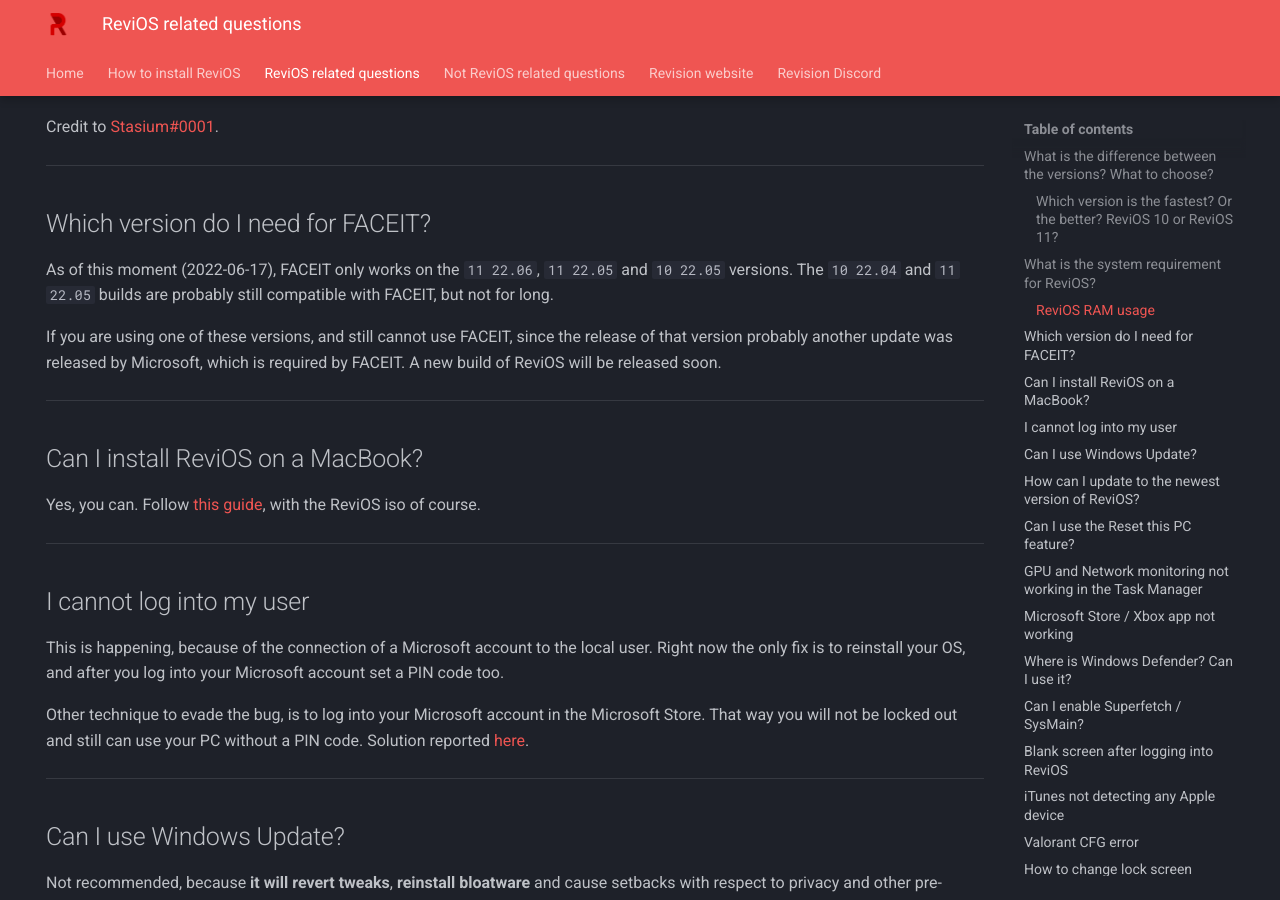
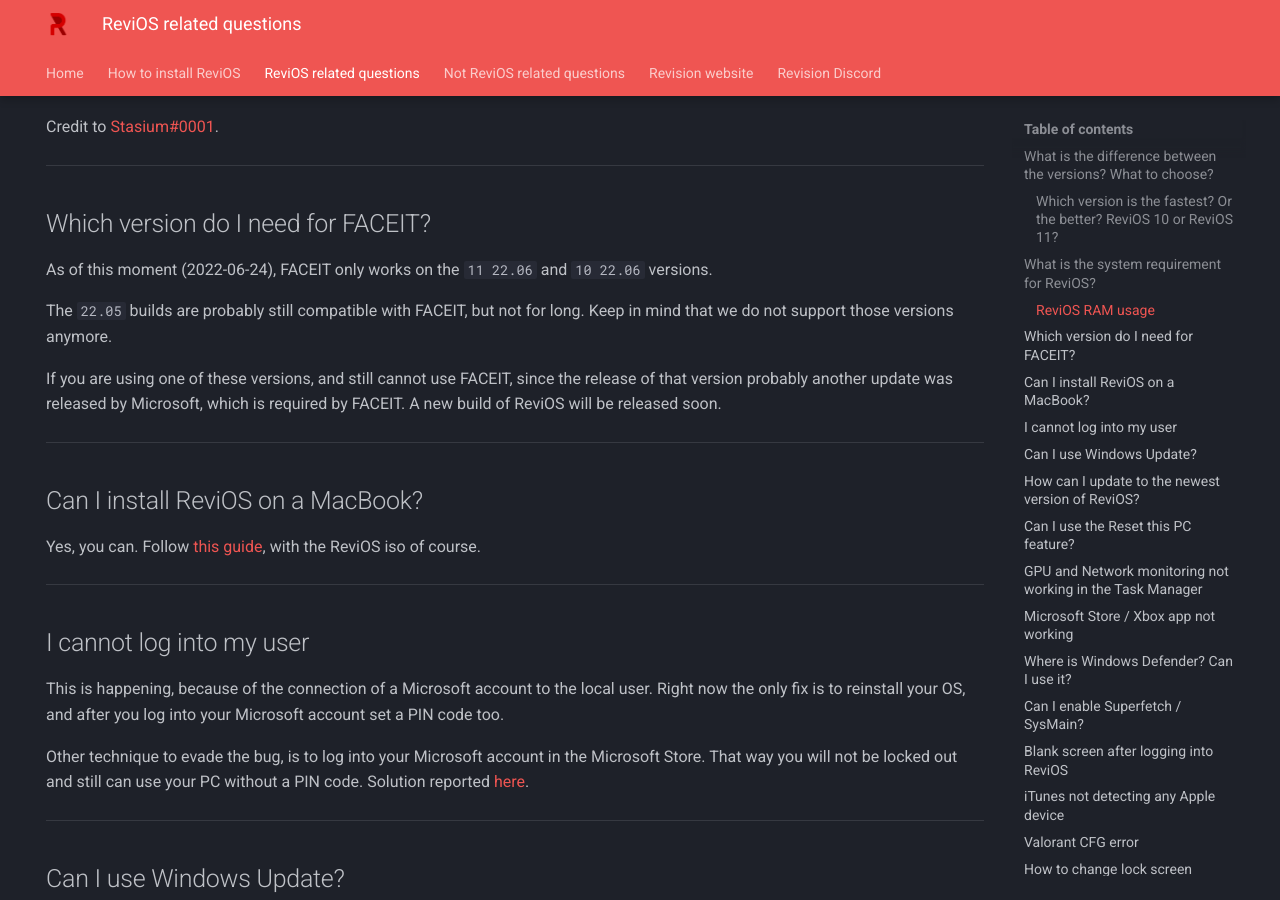
Before and after one commit to dkovacs24/ReviOS_faq, an MkDocs documentation site: the page built from docs/related.md, in a window 1280 px wide and 900 px high, scrolled down 1460 px. Built offline with MkDocs 1.6.1 and Material for MkDocs 9.7.7, drawn with Linux system fonts in a browser that asks for light colours; some of the changed text lies outside the part shown.

Commit message:
new revios 10 version

```diff
--- a/docs/related.md
+++ b/docs/related.md
@@ -13,28 +13,28 @@
 
 ## What is the difference between the versions? What to choose?
 
-As of this moment (2022-06-17), there are only 2 versions of ReviOS that are supported: `11 22.06`, `10 21.05`. No other versions are supported.
+As of this moment (2022-06-24), there are only 2 versions of ReviOS that are supported: `11 22.06`, `10 21.06`. No other versions are supported.
 
 === "ReviOS 11 22.06"
 
     Based on the latest Windows 11 Pro (22621.105), released on 17th of June 2022.
 
-    [Changelog](https://www.revi.cc/revios/download/changelog#h.5m29vb11epyy){target=_blank}
+    [Changelog](https://www.revi.cc/revios/download/changelog#h.3edmpc1x6kzo){target=_blank}
 
     [Download](https://www.revi.cc/revios/download#h.kwa7bvvnrtc9){target=_blank}
 
     Alternative download links on the official [Discord](https://discord.gg/962y4pU){target=_blank} server's [download channel](https://discord.com/channels/619835916139364383/658369065110339640/987387352362156122){target=_blank}.
 
 
-=== "ReviOS 10 22.05"
+=== "ReviOS 10 22.06"
 
-    Based on the latest Windows 10 Pro (19044.1737), released on 20th of May 2022.
+    Based on the latest Windows 10 Pro (19044.1806), released on 24th of June 2022.
 
-    [Changelog](https://www.revi.cc/revios/download/changelog#h.pektfqjptiza){target=_blank}
+    [Changelog](https://www.revi.cc/revios/download/changelog#h.5m29vb11epyy){target=_blank}
 
     [Download](https://www.revi.cc/revios/download#h.vxvav5mpn4w){target=_blank}
 
-    Alternative download links on the official [Discord](https://discord.gg/962y4pU){target=_blank} server's [download channel](https://discord.com/channels/619835916139364383/658369065110339640/977581424125313087){target=_blank}.
+    Alternative download links are not avaiable right now, this section will be updated as soon as we have mirror links.
 
 
 **For FACEIT we always recommend to use the latest versions of ReviOS** [Details below](#which-version-do-i-need-for-faceit).
@@ -72,7 +72,9 @@
 
 ## Which version do I need for FACEIT?
 
-As of this moment (2022-06-17), FACEIT only works on the `11 22.06`, `11 22.05` and `10 22.05` versions. The `10 22.04` and `11 22.05` builds are probably still compatible with FACEIT, but not for long.
+As of this moment (2022-06-24), FACEIT only works on the `11 22.06` and `10 22.06` versions.
+
+The `22.05` builds are probably still compatible with FACEIT, but not for long. Keep in mind that we do not support those versions anymore.
 
 If you are using one of these versions, and still cannot use FACEIT, since the release of that version probably another update was released by Microsoft, which is required by FACEIT. A new build of ReviOS will be released soon.
 
```
